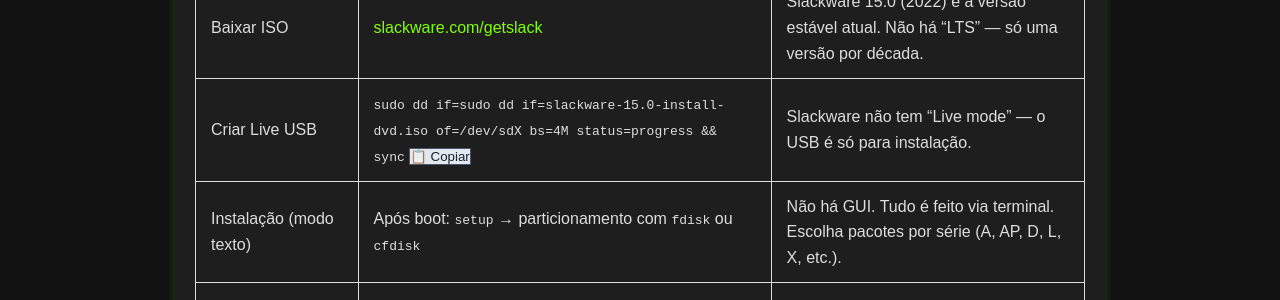
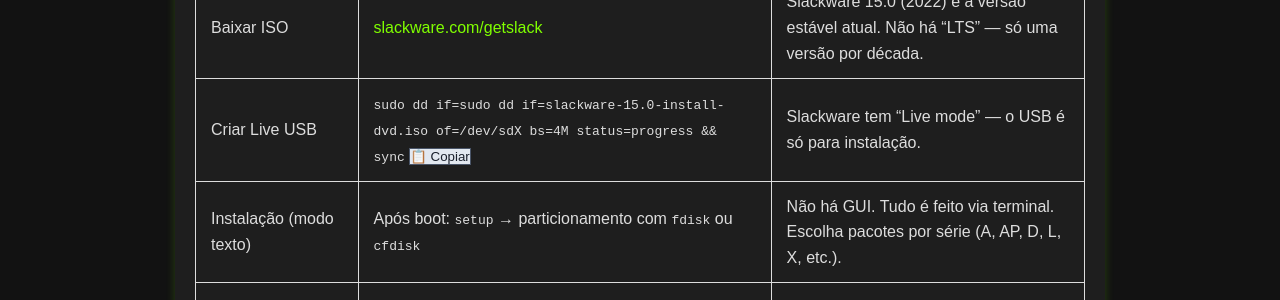
Before and after one commit to Piolinux/piolinux-site, a Jekyll site: the page built from _posts/2025-08-20-instalar-slackware-guia-completo-para-Iniciantes.md, in a window 1280 px wide. Shown: the part 502-802 px from the top of the page. Built offline with Jekyll 4.4.1, drawn with Linux system fonts in a browser that asks for light colours; part of the change alters nothing that is shown.

Commit message:
Update 2025-08-20-instalar-slackware-guia-completo-para-Iniciantes.md

```diff
--- a/_posts/2025-08-20-instalar-slackware-guia-completo-para-Iniciantes.md
+++ b/_posts/2025-08-20-instalar-slackware-guia-completo-para-Iniciantes.md
@@ -39,7 +39,7 @@ permalink: /instalar-slackware-guia-completo/
         <button class="copy-btn" data-command="sudo dd if=slackware-15.0-install-dvd.iso of=/dev/sdX bs=4M status=progress && sync">📋 Copiar</button>
 
       </td>
-      <td data-label="Observação">Slackware não tem “Live mode” — o USB é só para instalação.</td>
+      <td data-label="Observação">Slackware tem “Live mode” — o USB é só para instalação.</td>
     </tr>
     <tr>
       <td data-label="Etapa">Instalação (modo texto)</td>
@@ -69,21 +69,3 @@ permalink: /instalar-slackware-guia-completo/
   </tbody>
 </table>
 </section>
-
-
-<script>
-document.addEventListener('click', function(e) {
-  if (e.target.matches('.copy-btn')) {
-    const cmd = e.target.dataset.command; // ← aqui estava "cmd", agora é "command"
-    if (cmd) {
-      navigator.clipboard.writeText(cmd).then(() => {
-        const original = e.target.textContent;
-        e.target.textContent = '✓ Copiado!';
-        setTimeout(() => e.target.textContent = original, 1500);
-      }).catch(err => {
-        console.warn('Falha ao copiar:', err);
-      });
-    }
-  }
-});
-</script>
```
